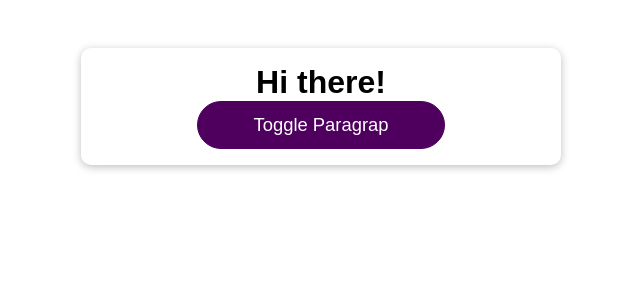
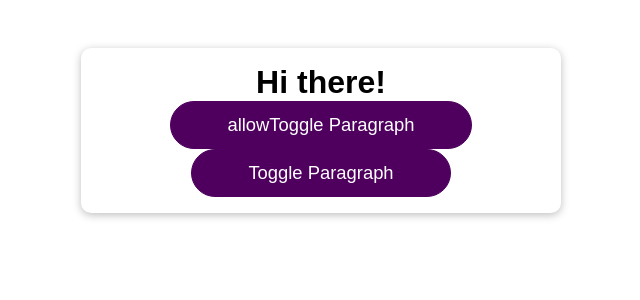
Before and after one commit to daphneruth/react-optimization, a React (Create React App) app: page / in a window 1280 px wide. Shown: the top 300 px of the page, without its empty margins (319-959 px from the left). Built offline with nearby package versions, Linux system fonts and the light colour scheme.

Commit message:
modified toggling action

```diff
--- a/src/App.js
+++ b/src/App.js
@@ -7,16 +7,23 @@ import './App.css';
 function App() {
   console.log('App Running')
   const[showPara,setShowPara] = useState(false)
+  const[allowToggle,setAllowToggle] = useState(false)
+
 
   const toggleParaHandler = useCallback(() => {
     //changing state
     setShowPara(prevShowPara => ! prevShowPara)
   }, []);
+
+  const allowToggleHandler = () =>{
+setAllowToggle(true);
+  }
   return (
     <div className="app">
       <h1>Hi there!</h1>
      <DemoOutput show ={false}/>
-     <Button onClick ={toggleParaHandler}>Toggle Paragrap</Button>
+     <Button onClick ={setAllowToggle}>allowToggle Paragraph</Button>
+     <Button onClick ={toggleParaHandler}>Toggle Paragraph</Button>
     </div>
   );
 }
```
Also changed, not shown: 1 other file (tests, documents, lock files or other folders).
